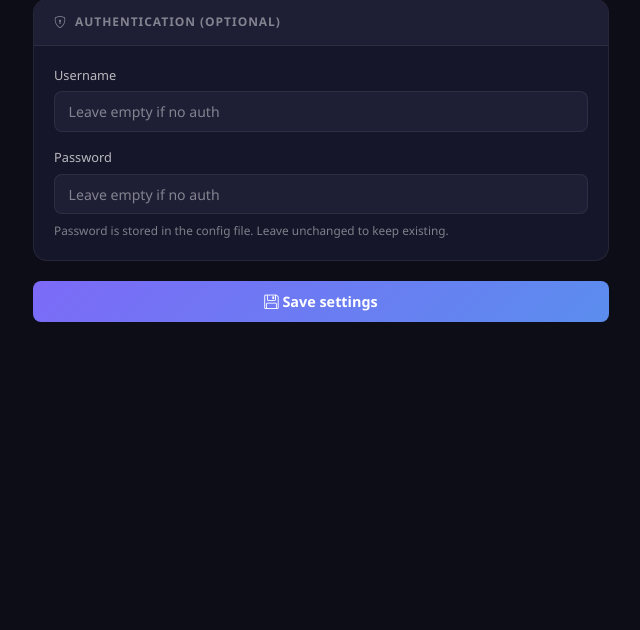
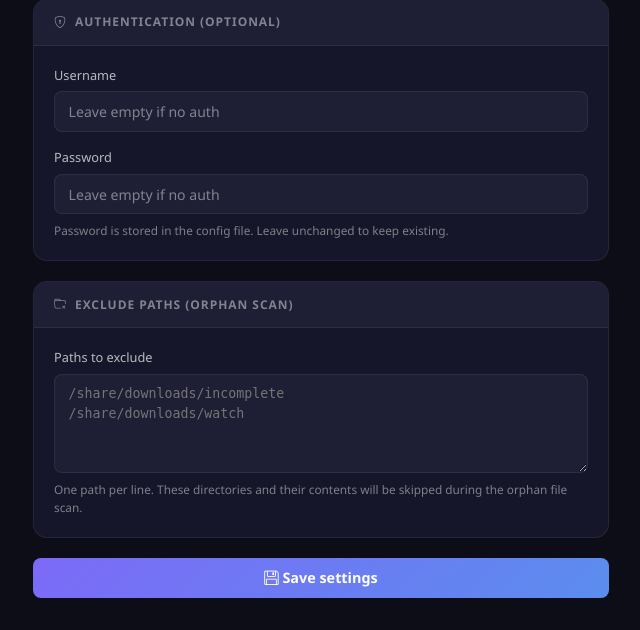
Before and after one commit to roikeman/autoremove-transmission, a Flask app: page /settings in a window 1280 px wide. Shown: the part 452-1082 px from the top of the page, without its empty margins (319-959 px from the left). Before the commit the page ends 774 px from the top, so only its background shows below. Run offline with Flask 3, Linux system fonts and the light colour scheme; data that the repository does not hold is empty.

Commit message:
Add exclude paths setting for orphan file scan
- New exclude_paths config field (list of absolute paths)
- Settings page: textarea to add paths to exclude, one per line
- Orphan scan skips any file/dir that matches or is under an excluded path
- config.py: normalises exclude_paths on save (strips blanks, trims whitespace)

Co-Authored-By: Claude Sonnet 4.6 <noreply@anthropic.com>

```diff
--- a/app/app.py
+++ b/app/app.py
@@ -92,8 +92,7 @@ def settings_page():
 @app.route("/api/settings", methods=["GET"])
 def get_settings():
     cfg = _cfg()
-    # Never expose password in GET
-    safe = {k: v for k, v in cfg.items()}
+    safe = dict(cfg)
     safe["transmission_pass"] = "••••••••" if cfg["transmission_pass"] else ""
     return jsonify(safe)
 
@@ -193,16 +192,24 @@ def get_orphan_files():
         for f in t.get("files", []):
             torrent_files.add(os.path.normpath(os.path.join(dl_dir, f["name"])))
 
+    exclude_paths = [os.path.normpath(p) for p in _cfg().get("exclude_paths", [])]
+
+    def _is_excluded(path):
+        np = os.path.normpath(path)
+        return any(np == ep or np.startswith(ep + os.sep) for ep in exclude_paths)
+
     _HIDDEN = {".recycle", "@eaDir", "#recycle", "@Recycle"}
     orphans = []
     for scan_dir in download_dirs:
-        if not os.path.isdir(scan_dir):
+        if not os.path.isdir(scan_dir) or _is_excluded(scan_dir):
             continue
         for dirpath, dirnames, filenames in os.walk(scan_dir, followlinks=False):
-            dirnames[:] = [d for d in dirnames if not d.startswith(".") and d not in _HIDDEN]
+            dirnames[:] = [d for d in dirnames
+                           if not d.startswith(".") and d not in _HIDDEN
+                           and not _is_excluded(os.path.join(dirpath, d))]
             for filename in filenames:
                 full_path = os.path.join(dirpath, filename)
-                if os.path.islink(full_path):
+                if os.path.islink(full_path) or _is_excluded(full_path):
                     continue
                 if os.path.normpath(full_path) not in torrent_files:
                     try:
--- a/app/config.py
+++ b/app/config.py
@@ -10,6 +10,7 @@ DEFAULTS = {
     "transmission_user":     "",
     "transmission_pass":     "",
     "transmission_rpc_path": "/transmission/rpc",
+    "exclude_paths":         [],
 }
 
 _lock = threading.Lock()
@@ -27,7 +28,14 @@ def load():
 def save(data):
     with _lock:
         os.makedirs(os.path.dirname(CONFIG_PATH), exist_ok=True)
-        merged = {**DEFAULTS, **{k: v for k, v in data.items() if k in DEFAULTS}}
+        incoming = {k: v for k, v in data.items() if k in DEFAULTS}
+        # Ensure exclude_paths is always a list of non-empty stripped strings
+        if "exclude_paths" in incoming:
+            raw = incoming["exclude_paths"]
+            if isinstance(raw, str):
+                raw = [p for p in raw.splitlines() if p.strip()]
+            incoming["exclude_paths"] = [p.strip() for p in raw if str(p).strip()]
+        merged = {**DEFAULTS, **incoming}
         with open(CONFIG_PATH, "w") as f:
             json.dump(merged, f, indent=2)
         return merged
--- a/app/templates/settings.html
+++ b/app/templates/settings.html
@@ -161,6 +161,21 @@
     </div>
   </div>
 
+  <!-- Exclude paths -->
+  <div class="settings-card">
+    <div class="settings-card-header"><i class="bi bi-folder-x"></i> Exclude Paths (orphan scan)</div>
+    <div class="settings-card-body">
+      <div class="field-group">
+        <label class="field-label">Paths to exclude</label>
+        <textarea id="exclude_paths" rows="4" placeholder="/share/downloads/incomplete&#10;/share/downloads/watch"
+          style="background:var(--surface2);border:1px solid var(--border);color:#e8e8f0;border-radius:8px;padding:.55rem .85rem;font-size:.83rem;width:100%;resize:vertical;outline:none;font-family:monospace;transition:border-color .15s,box-shadow .15s"
+          onfocus="this.style.borderColor='var(--accent)';this.style.boxShadow='0 0 0 3px rgba(124,106,247,.18)'"
+          onblur="this.style.borderColor='';this.style.boxShadow=''"></textarea>
+        <span class="field-desc">One path per line. These directories and their contents will be skipped during the orphan file scan.</span>
+      </div>
+    </div>
+  </div>
+
   <!-- Save -->
   <button class="btn-save" id="saveBtn" onclick="saveSettings()">
     <i class="bi bi-floppy"></i> Save settings
@@ -176,8 +191,9 @@ async function loadSettings() {
   document.getElementById("host").value     = d.transmission_host     || "";
   document.getElementById("port").value     = d.transmission_port     || "";
   document.getElementById("rpc_path").value = d.transmission_rpc_path || "";
-  document.getElementById("user").value     = d.transmission_user     || "";
-  document.getElementById("pass").value     = d.transmission_pass     || "";
+  document.getElementById("user").value          = d.transmission_user     || "";
+  document.getElementById("pass").value          = d.transmission_pass     || "";
+  document.getElementById("exclude_paths").value = (d.exclude_paths || []).join("\n");
 }
 
 async function testConnection() {
@@ -232,6 +248,8 @@ async function saveSettings() {
     transmission_rpc_path: document.getElementById("rpc_path").value.trim(),
     transmission_user:     document.getElementById("user").value.trim(),
     transmission_pass:     document.getElementById("pass").value,
+    exclude_paths:         document.getElementById("exclude_paths").value
+                             .split("\n").map(p => p.trim()).filter(p => p),
   };
 
   try {
```
